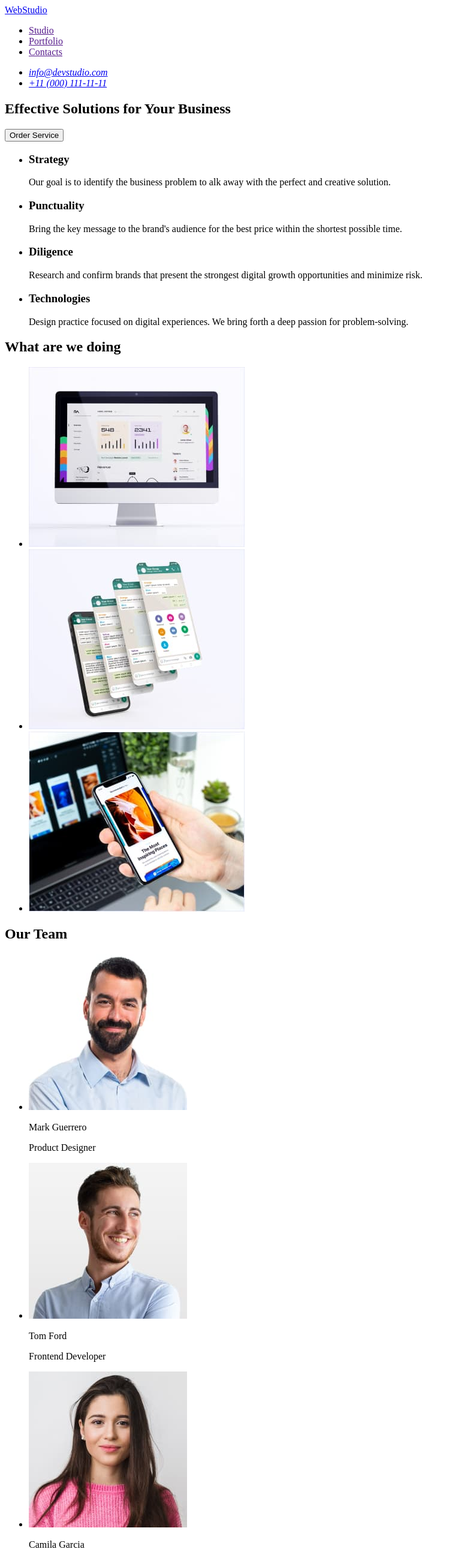
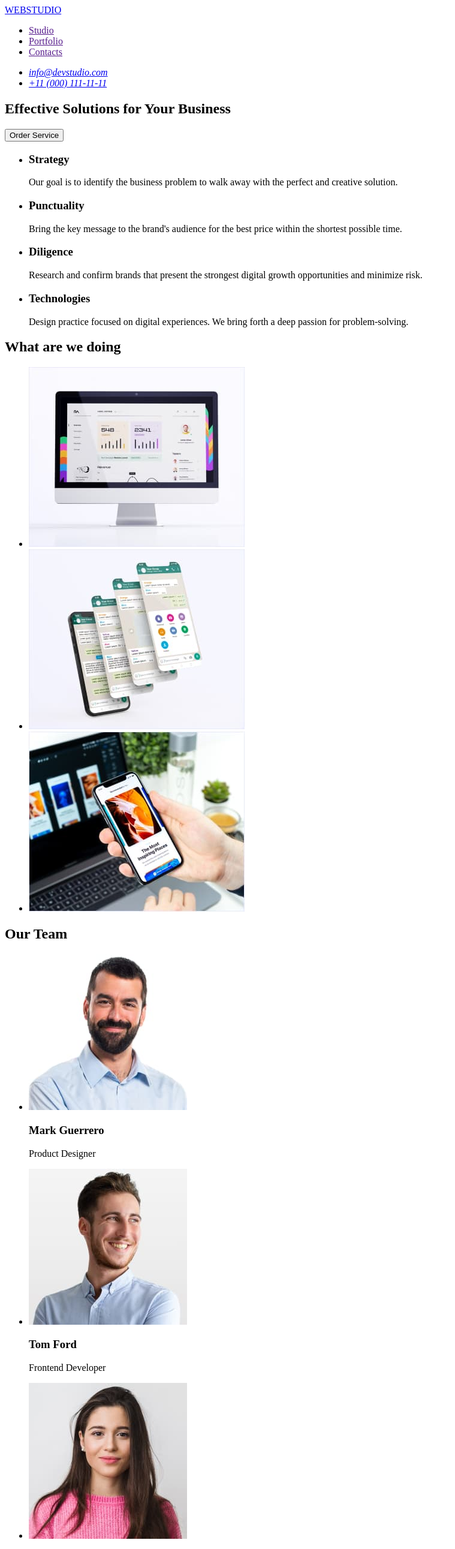
Before and after one commit to SvitlanaPro/goit-markup-hw-01, a plain HTML site: page index.html in a window 1280 px wide. Shown: the top 2583 px of the page at 60% size, without its empty margins (0-759 px from the left). Drawn offline with Linux system fonts and the light colour scheme.

Commit message:
FirstChange

```diff
--- a/index.html
+++ b/index.html
@@ -10,7 +10,7 @@
     <!-- Header  -->
     <header>
         <nav>
-            <a href="index.html"> WebStudio</a>
+           <a href="index.html">WEBSTUDIO</a>
             <ul>
                 <li> <a href=""> Studio </a></li>
                 <li> <a href="">Portfolio</a></li>
@@ -36,23 +36,29 @@
              <ul>
                 <li>
                     <h3>Strategy</h3>
-                    <p>Our goal is to identify the business problem to alk away with the perfect and creative solution.
+                    <p>
+                        Our goal is to identify the business
+                        problem to walk away with the perfect and creative solution.
                     </p>
                 </li>
                 <li>
                     <h3>Punctuality</h3>
-                    <p>Bring the key message to the brand's audience for the   best price within the shortest possible time.
+                    <p>
+                        Bring the key message to the brand's audience for the   best price within the shortest possible time.
                     </p>
                 </li>
                 <li>
                     <h3>Diligence</h3>
-                    <p>Research and confirm brands that present the strongest
-                         digital growth opportunities and minimize risk.
+                    <p>
+                        Research and confirm brands that present the strongest digital growth opportunities and minimize risk.
+                    </p>
+
                     <p>
                 </li>
                 <li>
                     <h3>Technologies</h3>
-                    <p>Design practice focused on digital experiences. We bring
+                    <p>
+                        Design practice focused on digital experiences. We bring
                          forth a deep passion for problem-solving.
                     </p>
                 </li>
@@ -79,21 +85,22 @@
             <ul>
                 <li>
                     <img src="./images/img4_team.jpg" alt="fotoimg4_team" width="264" height="260">
-                    <p>Mark Guerrero</p>
+                    <h3>Mark Guerrero</h3>
                     <p>Product Designer</p>
                 </li>
                 <li>
                     <img src="./images/img5_team.jpg" alt="fotoimg5_team" width="264" height="260">
-                    <p>Tom Ford</p>
+                    <h3>Tom Ford</h3>
                     <p>Frontend Developer</p>
                 </li>
                 <li>
                     <img src="./images/img6_team.jpg" alt="altfotoimg6_team" width="264" height="260">
-                    <p>Camila Garcia</p>
+                    <h3>Camila Garcia</h3>
                     <p>Marketing</p>
                 </li>
                 <li>
                     <img src="./images/img7_team.jpg" alt="fotoimg7_team" width="264" height="260">
+                    <h3>DanMark Guerrero</h3>
                     <p>DanMark Guerrero</p>
                     <p>UI Designer</p>
                 </li>
@@ -102,7 +109,7 @@
         </main>
         <!-- Footer section  -->
         <footer>
-            <a href="index.html"> WebStudio</a>
+           <a href="index.html">WEBSTUDIO</a>
             <p>
                 Increase the flow of customers and sales for your business with digital marketing & growth solutions.
             </p>
```
